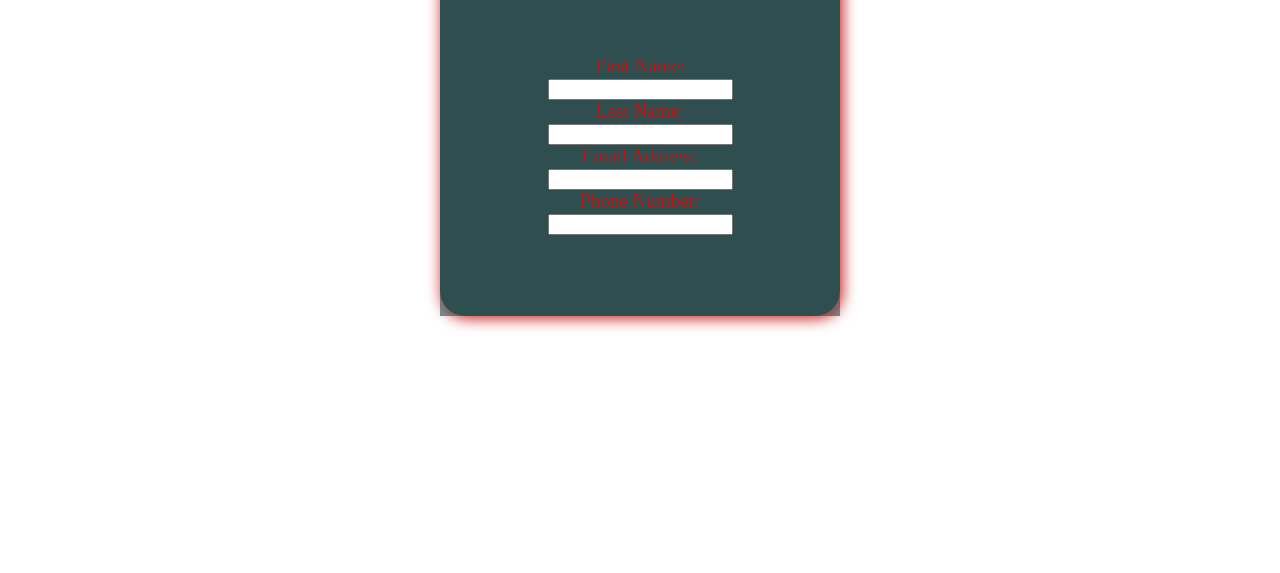
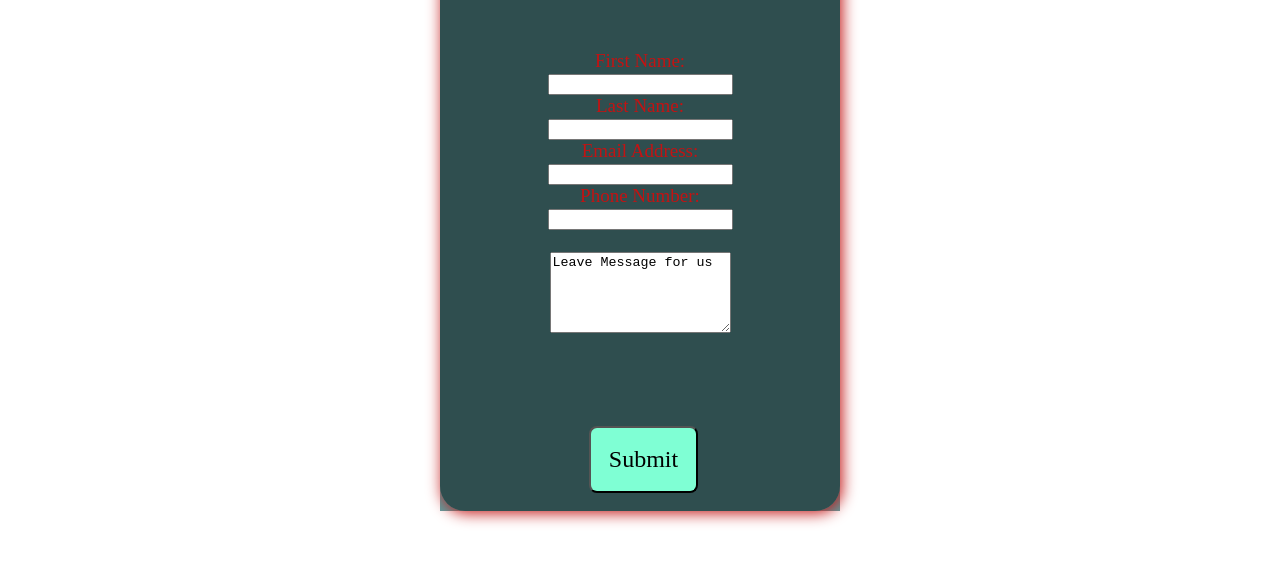
Before and after one commit to Pranish6145/Pranish6145CSY1018-Web-Development-Assignment-I-23834841Pranish-Chapagain-Project-Report, a plain HTML site: page contact.html in a window 1280 px wide. Shown: the part 227-800 px from the top of the page. Drawn offline with Linux system fonts and the light colour scheme; a web font is replaced by a local one.

Commit message:
first commit

```diff
--- a/contact.html
+++ b/contact.html
@@ -28,9 +28,9 @@
             <label for="Email">Email Address:</label><br>
             <input type="text" id="Brighton" name="Brighton"><br>
             <label for="Phone Number">Phone Number:</label><br>
-            <input type="number" id="roman" name="roman"><br>
-
-
+            <input type="number" id="roman" name="roman"><br><br>
+            <textarea name="Message" rows="5" cols="20">Leave Message for us</textarea><br>
+            <button class="Divash">Submit</button>
         </form>
     </div>
     </div>
--- a/style.css
+++ b/style.css
@@ -1,7 +1,7 @@
 body {
     margin:0%;
     padding: 0%;
-  background-color:white;
+  background-color:#fff;
   font-family: 'Tilt Neon';
 }
 /*For the main nav bar*/
@@ -51,7 +51,7 @@ body {
     font-size: x-large;
     color: blue;
 }
-button {
+.Pratish {
     background-color:#4CAF;
     color:white;
     text-decoration: none;
@@ -73,19 +73,21 @@ img {
     margin: 60px;
     top:30%;
 }
+/*For the whole div in contact page*/
 .Auricle {
     display: flex;
     justify-content: center;
     align-items: center;
     background-color: cadetblue;
     width: 400px;
-    margin: 50px auto;
+    margin: 45px auto;
 
 }
+/*form on the contact page*/
 .contact {
     background-color:rgba(0,0,0,0.5);
     width:100%;
-    height: 400px;
+    height: 600px;
     font-size: 19px;
     border-radius:25px;
     text-align:center;
@@ -93,3 +95,16 @@ img {
     color:#c21313;
     margin: auto;
 }
+/*For button on the contact page*/
+.Divash {
+background-color: aquamarine;
+display: inline-block;
+border-radius: 8px;
+padding: 18px 18px;
+position: absolute;
+font-size: x-large;
+font-family:'Tilt Neon' ;
+cursor:pointer;
+left: 46%;
+bottom:10%;
+}
```
Also changed, not shown: index.html (+2 -2 lines), portfolio.html (+10 -2 lines), workexperience.html (+0 -2 lines), Images/0b9bcc0a408baa1a629cbd18aca1aad4.jpg (added), Images/1.jpg (deleted), Images/240_F_270350073_WO6yQAdptEnAhYKM5GuA9035wbRnVJSr.jpg (added), Images/b9d872e87301ed71c9e10698d2231d35.jpg (added), 3 other files.
